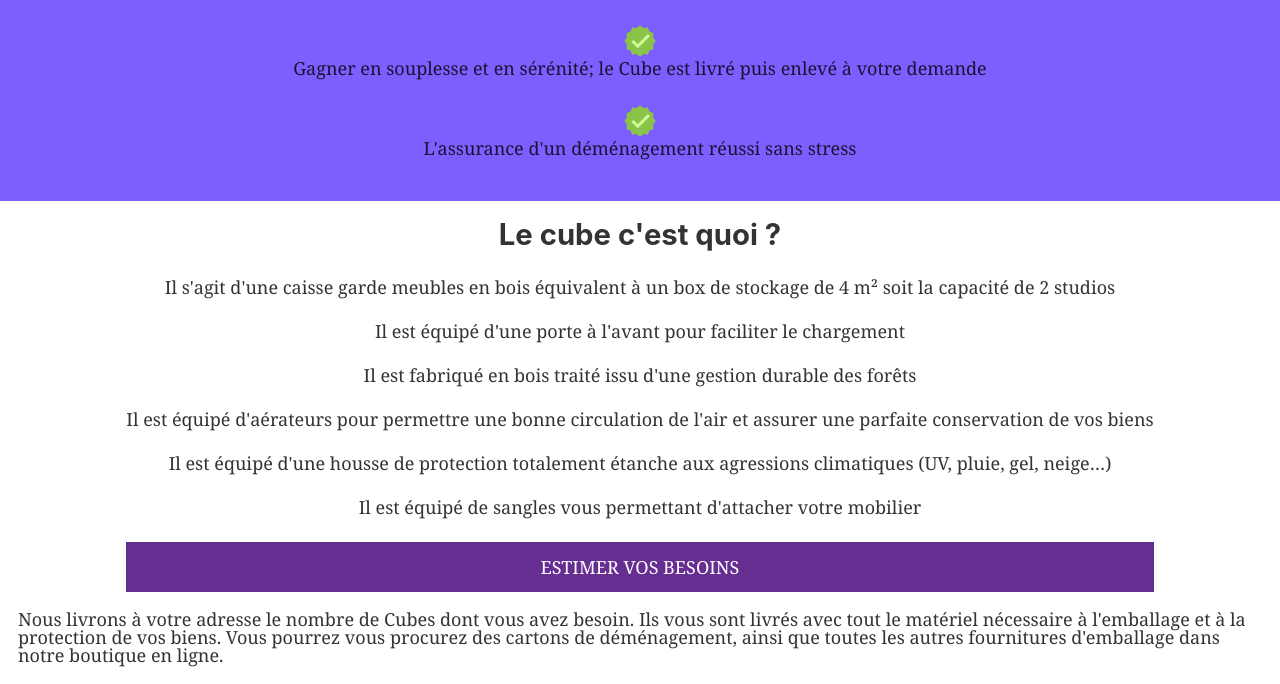
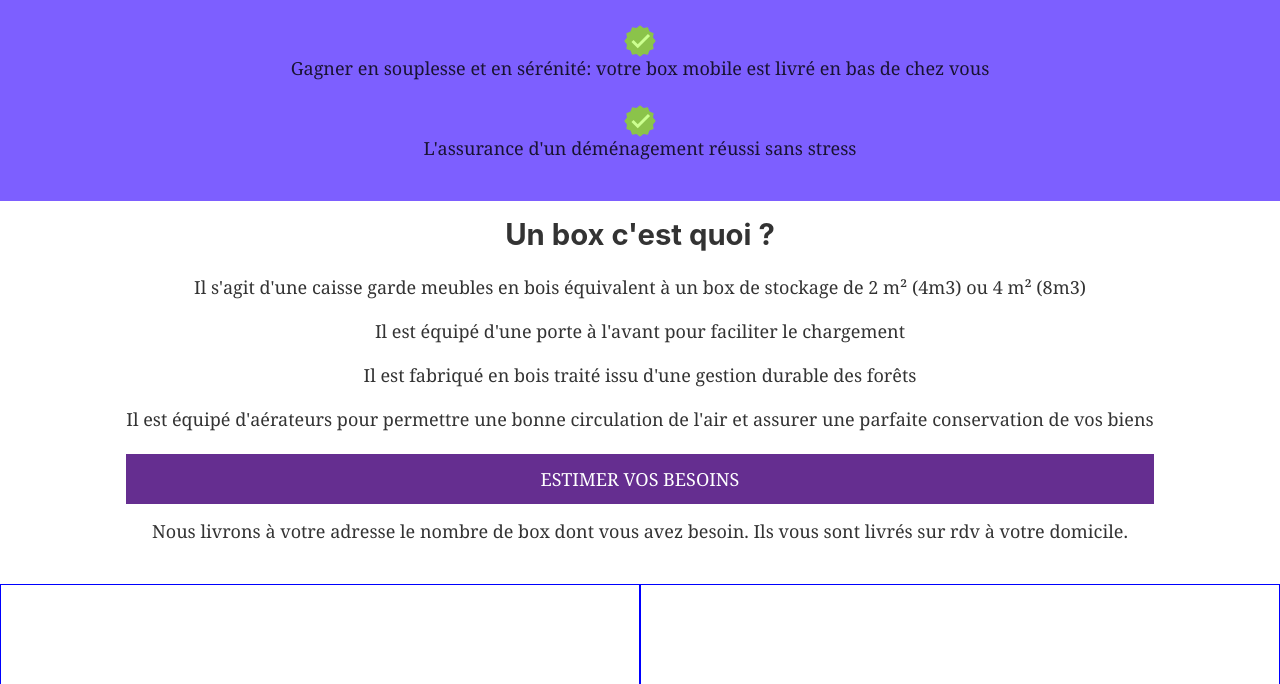
Before and after one commit to JuniorWMB/my-boxmobile-project, a Gatsby site: page / in a window 1280 px wide. Shown: the part 1371-2055 px from the top of the page. Built offline with nearby package versions, Linux system fonts and the light colour scheme; Gatsby itself is replaced by a stand-in of ours.

Commit message:
fix issue to grammaire

```diff
--- a/src/components/firstBlockHome/FirstBlockHome.js
+++ b/src/components/firstBlockHome/FirstBlockHome.js
@@ -21,7 +21,7 @@ const FirstBlockHome = () => {
         <div className="linkVideo">1</div>
       </div>
       <div className="firstBlock__ssBlockTwo">
-        <h3>Le garde meuble qui se déplace chez vous !</h3>
+        <h3>Le stockage qui se déplace chez vous !</h3>
         <button>Tarifs et réservations</button>
       </div>
       <div className="firstBlock__ssBlockThird">
--- a/src/components/firstBlockHome/FourBlockHome.js
+++ b/src/components/firstBlockHome/FourBlockHome.js
@@ -4,12 +4,12 @@ const FourBlockHome = () => {
   return (
     <div className="fourBlockHome">
       <div className="fourBlockHome__title">
-        <h2>Le cube c'est quoi ?</h2>
+        <h2>Un box c'est quoi ?</h2>
       </div>
       <div className="fourBlockHome__paragraphe">
         <p>
           Il s'agit d'une caisse garde meubles en bois équivalent à un box de
-          stockage de 4 m² soit la capacité de 2 studios
+          stockage de 2 m² (4m3) ou 4 m² (8m3)
         </p>
         <p>Il est équipé d'une porte à l'avant pour faciliter le chargement</p>
         <p>
@@ -19,22 +19,12 @@ const FourBlockHome = () => {
           Il est équipé d'aérateurs pour permettre une bonne circulation de
           l'air et assurer une parfaite conservation de vos biens
         </p>
-        <p>
-          Il est équipé d'une housse de protection totalement étanche aux
-          agressions climatiques (UV, pluie, gel, neige…)
-        </p>
-        <p>
-          Il est équipé de sangles vous permettant d'attacher votre mobilier
-        </p>
         <button>Estimer vos besoins</button>
       </div>
       <div className="fourBlockHome__picture">
         <p>
-          Nous livrons à votre adresse le nombre de Cubes dont vous avez besoin.
-          Ils vous sont livrés avec tout le matériel nécessaire à l'emballage et
-          à la protection de vos biens. Vous pourrez vous procurez des cartons
-          de déménagement, ainsi que toutes les autres fournitures d'emballage
-          dans notre boutique en ligne.
+          Nous livrons à votre adresse le nombre de box dont vous avez besoin.
+          Ils vous sont livrés sur rdv à votre domicile.
         </p>
       </div>
     </div>
--- a/src/components/firstBlockHome/ThirdBlockHome.js
+++ b/src/components/firstBlockHome/ThirdBlockHome.js
@@ -26,8 +26,8 @@ const ThirdBlockHome = () => {
         <div className="thirdBlockHome__oneblock">
           <FcApproval className="icone__block" />
           <p>
-            Gagner en souplesse et en sérénité; le Cube est livré puis enlevé à
-            votre demande
+            Gagner en souplesse et en sérénité: votre box mobile est livré en
+            bas de chez vous
           </p>
         </div>
         <div className="thirdBlockHome__oneblock">
```
